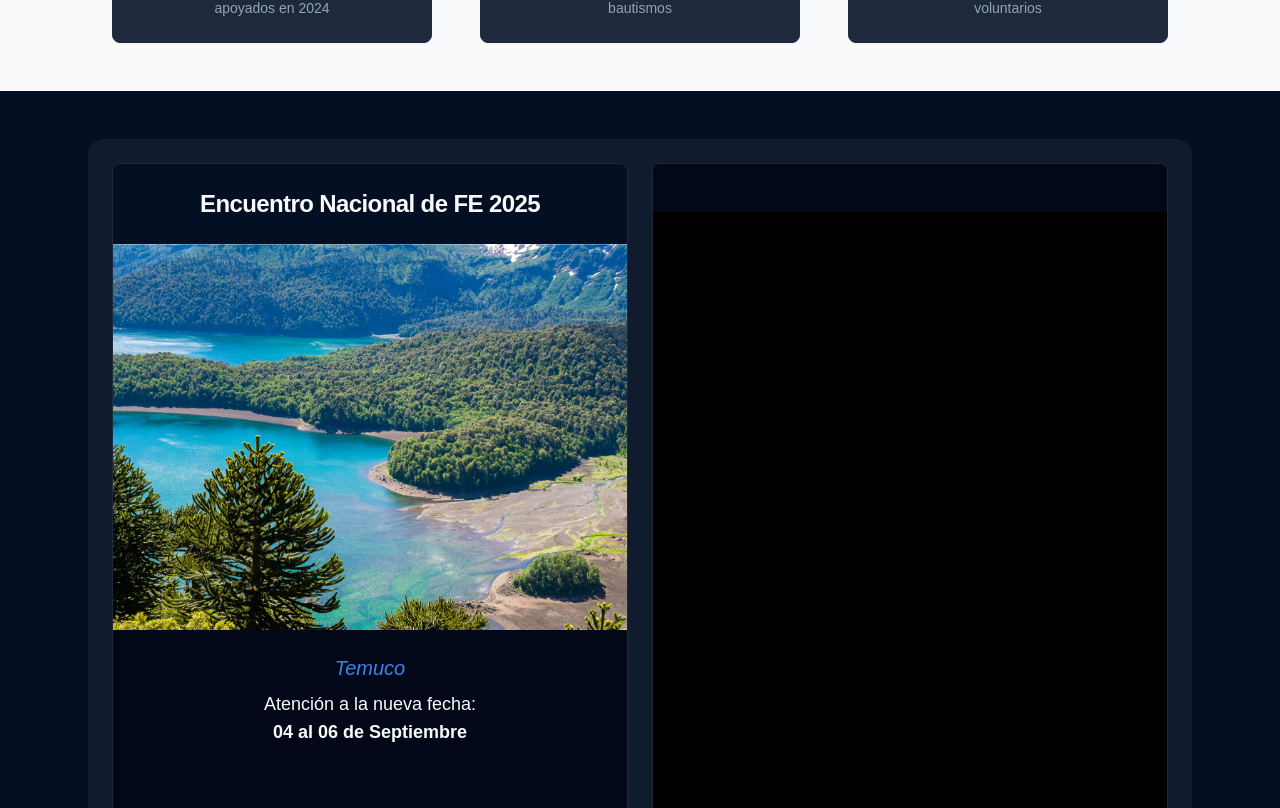
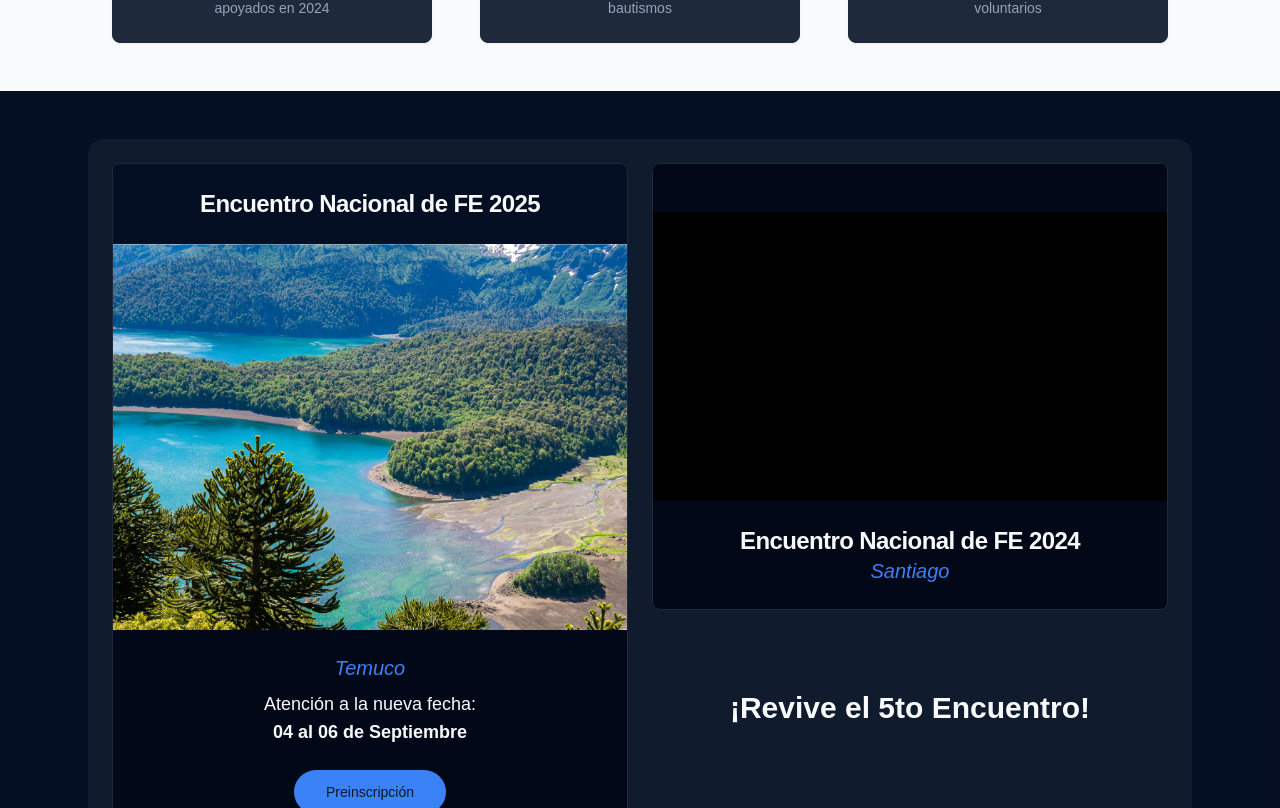
Before and after one commit to jhngtrrz/fechile-next, a Next.js app: page / in a window 1280 px wide. Shown: the part 952-1760 px from the top of the page. Built offline with nearby package versions, Linux system fonts and the light colour scheme.

Commit message:
ajustar el componente EventosNacionales para mejorar la disposición de las tarjetas y añadir un encabezado destacado

```diff
--- a/src/components/EventosNacionales.tsx
+++ b/src/components/EventosNacionales.tsx
@@ -8,14 +8,18 @@ export function EventosNacionales() {
   return (
     <section className="w-full py-3 md:py-6 lg:py-12 bg-primary/5 flex items-center justify-center">
       <div className="container max-w-6xl mx-auto px-4 md:px-6">
-                <div className="grid grid-cols-1 md:grid-cols-2 gap-6 p-4 md:p-6 rounded-2xl bg-muted/50">
-                    {/* Evento 2025 */}
-                    <Card className="group relative flex flex-col overflow-hidden h-full transition-all duration-500 ease-out hover:-translate-y-1 hover:shadow-lg hover:shadow-primary/10">
-                        <div className="absolute inset-0 bg-gradient-to-b from-transparent via-transparent to-primary/5 opacity-0 group-hover:opacity-100 transition-opacity duration-500 pointer-events-none"></div>
+        {/* 2 columnas, y items-start para que no se estiren verticalmente */}
+        <div className="grid grid-cols-1 md:grid-cols-2 gap-6 p-4 md:p-6 rounded-2xl bg-muted/50 items-start">
+
+          {/* Columna Izquierda: Card 2025 */}
+          <Card className="group relative flex flex-col overflow-hidden transition-all duration-500 ease-out hover:-translate-y-1 hover:shadow-lg hover:shadow-primary/10">
+            <div className="absolute inset-0 bg-gradient-to-b from-transparent via-transparent to-primary/5 opacity-0 group-hover:opacity-100 transition-opacity duration-500 pointer-events-none" />
             <CardHeader className="bg-primary/5">
-                            <CardTitle className="text-2xl font-bold text-center">Encuentro Nacional de FE 2025</CardTitle>
+              <CardTitle className="text-2xl font-bold text-center">
+                Encuentro Nacional de FE 2025
+              </CardTitle>
             </CardHeader>
-                        <CardContent className="flex-grow p-0">
+            <CardContent className="p-0">
               <div className="relative w-full aspect-[4/3]">
                 <Image
                   src="/temuco.avif"
@@ -37,32 +41,43 @@ export function EventosNacionales() {
             </CardContent>
             <CardFooter className="justify-center pb-6">
               <Link href="/inscripcion-encuentro-nacional-2025">
-                                <Button size="lg" className="rounded-full">Preinscripción</Button>
+                <Button size="lg" className="rounded-full">
+                  Preinscripción
+                </Button>
               </Link>
             </CardFooter>
           </Card>
 
-                    {/* Evento 2024 */}
-                    <Card className="group relative flex flex-col overflow-hidden h-full transition-all duration-500 ease-out hover:-translate-y-1 hover:shadow-lg hover:shadow-primary/10">
-                        <div className="absolute inset-0 bg-gradient-to-b from-transparent via-transparent to-primary/5 opacity-0 group-hover:opacity-100 transition-opacity duration-500 pointer-events-none"></div>
-                        <CardHeader className="bg-card">
-                        </CardHeader>
-                        <CardContent className="flex-grow p-0 flex flex-col">
-                            <div className="flex-grow">
+          {/* Columna Derecha: Card 2024 arriba + texto debajo */}
+          {/* Importante: sin h-full ni justify-between, para que se “encojen” al contenido */}
+          <div className="flex flex-col">
+            <Card className="group relative flex flex-col overflow-hidden transition-all duration-500 ease-out hover:-translate-y-1 hover:shadow-lg hover:shadow-primary/10">
+              <div className="absolute inset-0 bg-gradient-to-b from-transparent via-transparent to-primary/5 opacity-0 group-hover:opacity-100 transition-opacity duration-500 pointer-events-none" />
+              <CardHeader className="bg-card" />
+              <CardContent className="p-0">
+                <div className="relative w-full aspect-video">
                   <LiteYoutube
                     videoId="BWUkAoEljTQ"
                     videoTitle="Aftermovie - Encuentro Nacional de FE"
                     autoload={true}
                     nocookie={true}
-                                    style={{ width: "100%", height: "100%", minHeight: "450px" }}
+                    style={{ width: "100%", height: "100%" }}
                   />
                 </div>
                 <div className="p-6 text-center">
-                                <CardTitle className="text-2xl font-bold">Encuentro Nacional de FE 2024</CardTitle>
+                  <CardTitle className="text-2xl font-bold">
+                    Encuentro Nacional de FE 2024
+                  </CardTitle>
                   <p className="text-xl italic text-primary">Santiago</p>
                 </div>
               </CardContent>
             </Card>
+
+            {/* Texto grande debajo del card (con un margin-top para separarlo un poco) */}
+            <h2 className="text-3xl font-extrabold text-center mt-20">
+              ¡Revive el 5to Encuentro!
+            </h2>
+          </div>
         </div>
       </div>
     </section>
```
Lines whose indentation alone changed are shown as unchanged.
